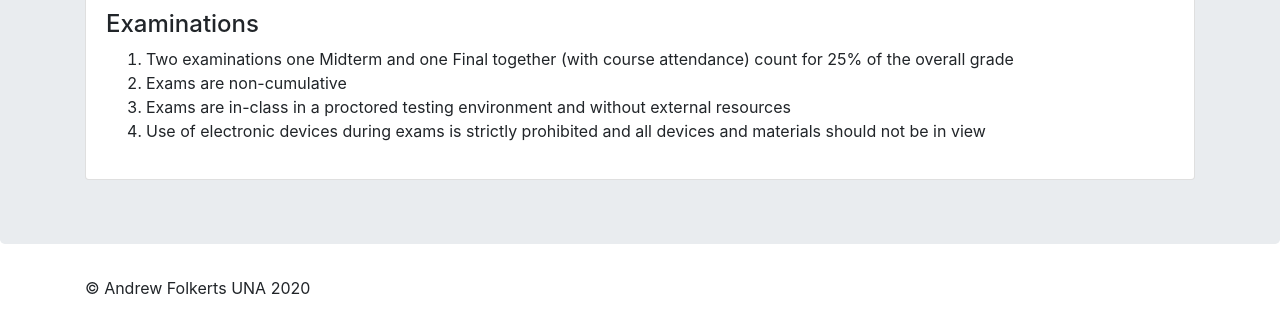
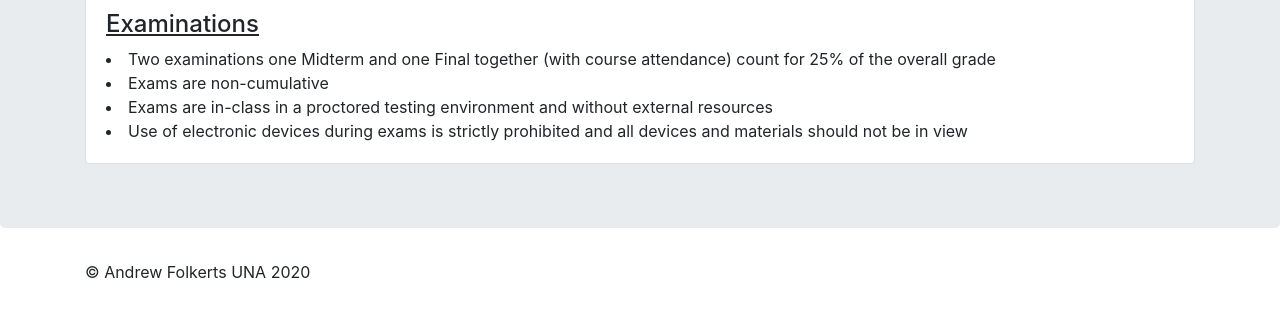
Before and after one commit to desya42/folkertsFinal, a plain HTML site: page index.html in a window 1280 px wide. Shown: the part 276-608 px from the top of the page. Drawn offline with nearby package versions, Linux system fonts and the light colour scheme; files that its build step writes are made by us from their sources.

Commit message:
Add files via upload

```diff
--- a/index.html
+++ b/index.html
@@ -32,22 +32,17 @@
   <!-- Main jumbotron for a primary marketing message or call to action -->
   <div class="jumbotron">
     <div class="container">
-      <header>
       <h1 class="display-3"> Andrew Folkerts Final</h1>
-      </header>
                 <div class="card">
                 <div class="card-body">
                 <h2 class="card-title"><b>CIS-376 Syllabus</b></h2>
                 <section id="syllabus"></section>
-        </div>
-        </div>
+
                 </div>
                 </div>
 
   </div>
 
-    </div>
-  </div>
 </main>
 
 
--- a/scripts/script.js
+++ b/scripts/script.js
@@ -7,13 +7,13 @@ xhr.onload = function() {
     var newContent = '';
     for (var i = 0; i < responseObject.courseData.length; i++) { // Loop through object
       newContent += '<div class="exams">';
-      newContent += '<h4>' + responseObject.courseData[i].exam + '</h4> ';
-      newContent += '<ol>';
+      newContent += '<u><h4>' + responseObject.courseData[i].exam + '</h4></u> ';
+      newContent += '<oul>';
       newContent += '<li>' + responseObject.courseData[i].twoexam + '</li>';
       newContent += '<li>' + responseObject.courseData[i].noncumul + '</li>';
       newContent += '<li>' + responseObject.courseData[i].proctored + '</li>';
       newContent += '<li>' + responseObject.courseData[i].devices + '</li>';
-      newContent += '</ol>';
+      newContent += '</ul>';
       newContent += '</div>';
     }
 
```
Lines whose indentation alone changed are shown as unchanged.
